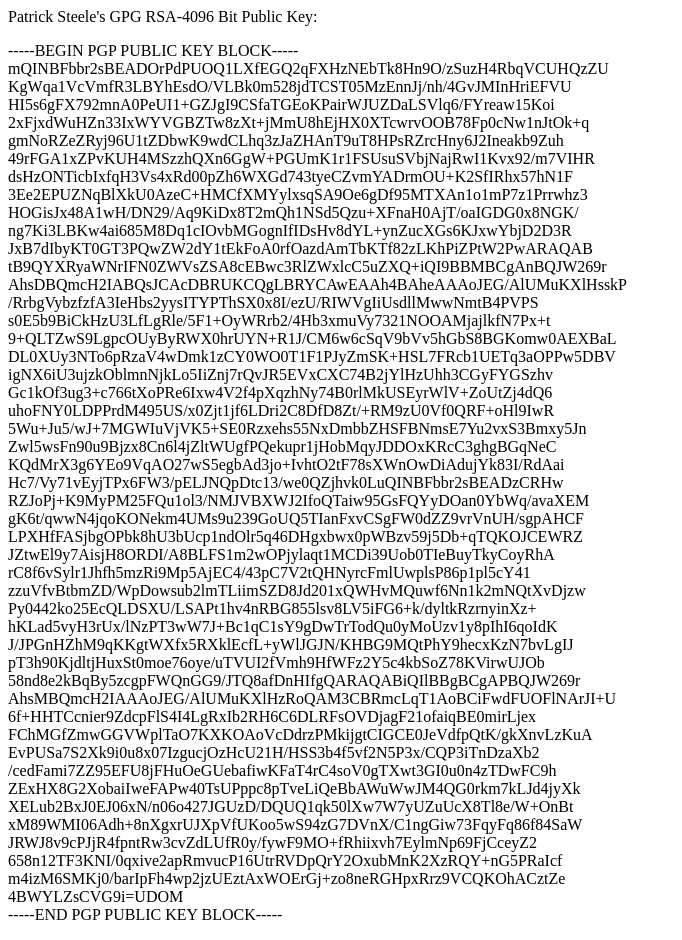
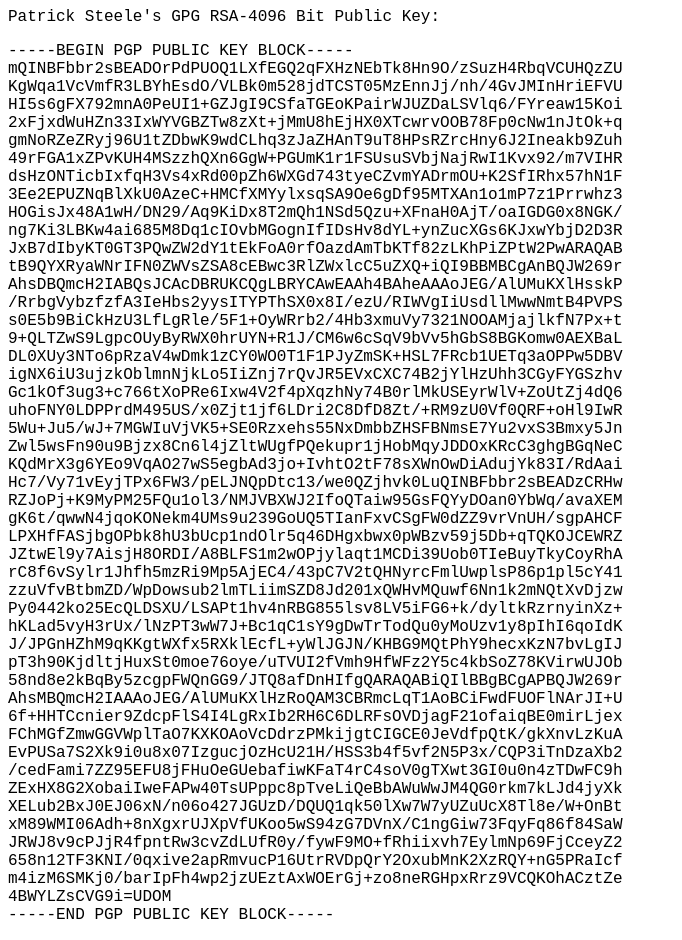
Before and after one commit to patjsteele/master, a plain HTML site: page index.html in a window 1280 px wide. Shown: the whole page, without its empty margins (0-682 px from the left). Drawn offline with Linux system fonts and the light colour scheme.

Commit message:
Update index.html

```diff
--- a/index.html
+++ b/index.html
@@ -1,7 +1,7 @@
 <!DOCTYPE html PUBLIC "-//IETF//DTD HTML 2.0//EN">
 <HTML>
 	<BODY>
-		<FONR face="Courier New">
+		<FONT face="Courier New">
 			<p>Patrick Steele's GPG RSA-4096 Bit Public Key:</p>
 			<p>-----BEGIN PGP PUBLIC KEY BLOCK-----
 			<br>
```
